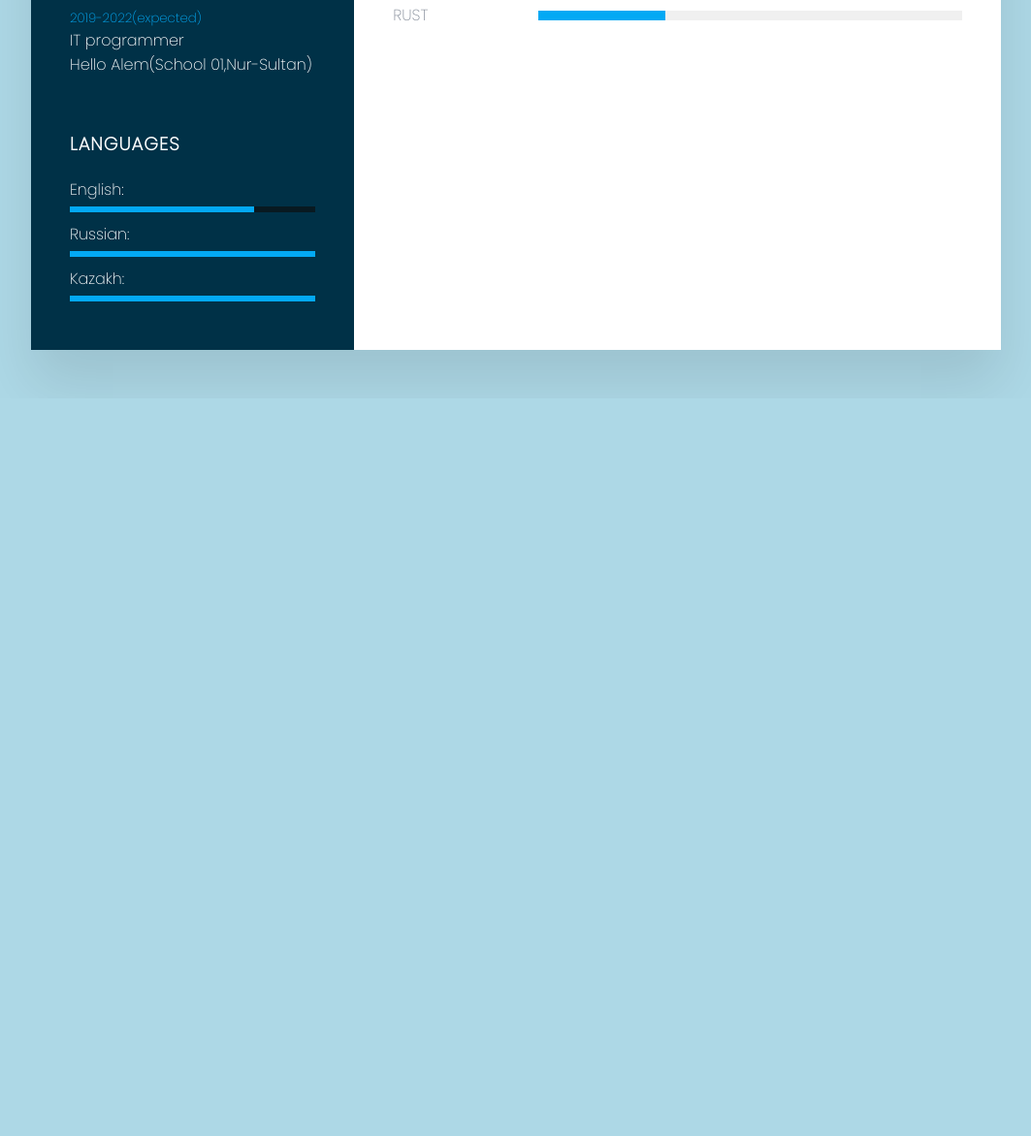
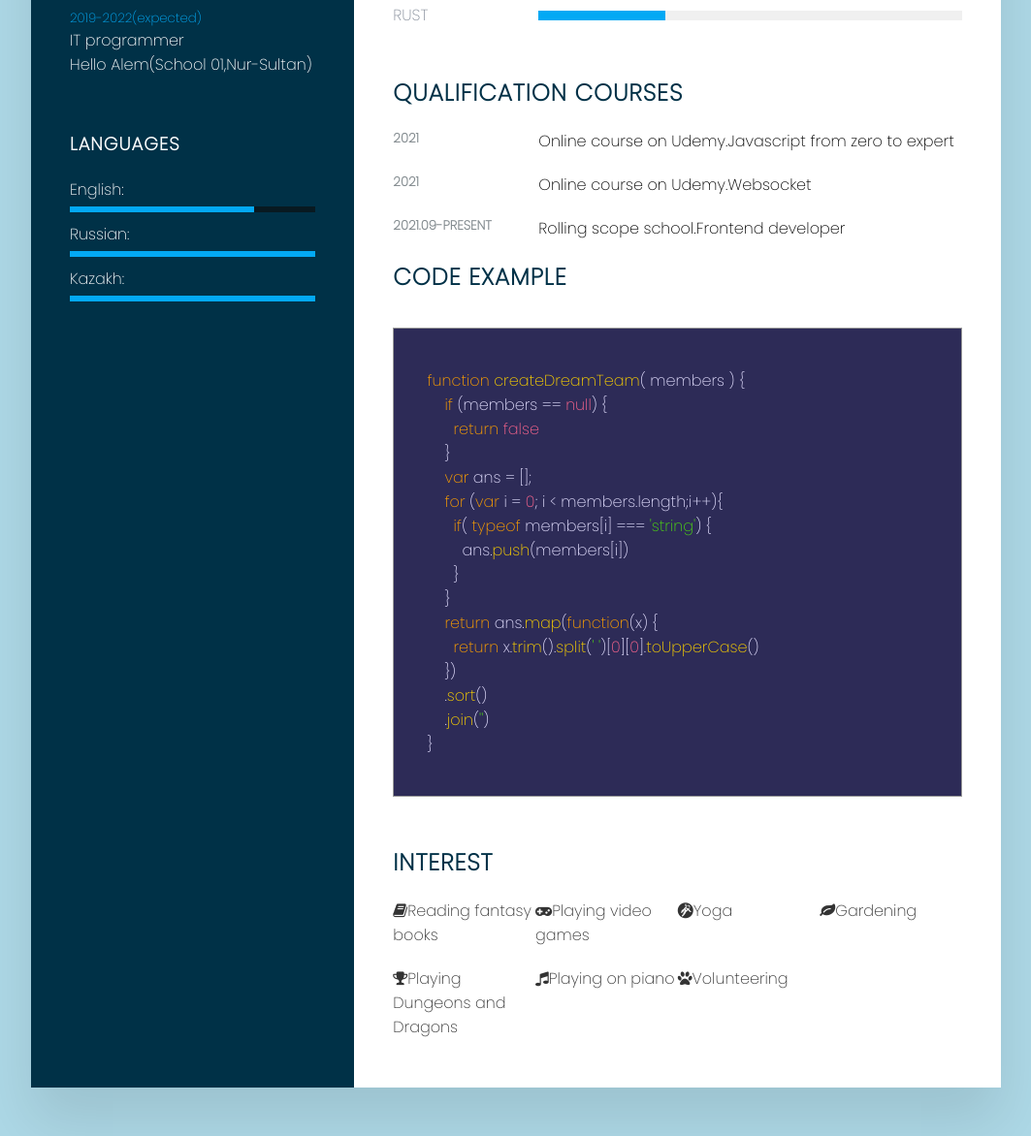
Before and after one commit to ray-bang8/rsschool-cv, a plain HTML site: page index.html in a window 1280 px wide. Shown: the part 877-2049 px from the top of the page at 97% size, without its empty margins (108-1171 px from the left). Before the commit the page ends 1288 px from the top, so only its background shows below. Drawn offline with nearby package versions, Linux system fonts and the light colour scheme.

Commit message:
feat:add code example

```diff
--- a/index.html
+++ b/index.html
@@ -5,6 +5,9 @@
         <title>CV using HTML&CSS</title>
         <link rel="stylesheet" href="https://cdnjs.cloudflare.com/ajax/libs/font-awesome/4.7.0/css/font-awesome.css" integrity="sha512-5A8nwdMOWrSz20fDsjczgUidUBR8liPYU+WymTZP1lmY9G6Oc7HlZv156XqnsgNUzTyMefFTcsFH/tnJE/+xBg==" crossorigin="anonymous" referrerpolicy="no-referrer" />
         <link rel="stylesheet" type="text/css" href="style.css">
+        <link rel="stylesheet" href="https://cdnjs.cloudflare.com/ajax/libs/highlight.js/9.15.8/styles/shades-of-purple.min.css">
+        <script src="https://cdnjs.cloudflare.com/ajax/libs/highlight.js/9.15.8/highlight.min.js"></script>
+        <script>hljs.initHighlightingOnLoad();</script>
     </head>
     <body>
         <!-- <main> -->
@@ -154,6 +157,70 @@
                             </div>
                         </div>
                     </div>
+                    <div class="qualification">
+                        <h2 class="title2">qualification courses</h2>
+                        <div class="box">
+                            <div class="course_year">
+                                <h5>2021</h5>
+                            </div>
+                            <div class="text">
+                                Online course on Udemy.Javascript from zero to expert
+                            </div>
+                        </div>
+                        <div class="box">
+                            <div class="course_year">
+                                <h5>2021</h5>
+                            </div>
+                            <div class="text">
+                                Online course on Udemy.Websocket
+                            </div>
+                        </div>
+                        <div class="box">
+                            <div class="course_year">
+                                <h5>2021.09-present</h5>
+                            </div>
+                            <div class="text">
+                                Rolling scope school.Frontend developer
+                            </div>
+                        </div>
+                    </div>
+                    <div class="code"><h2 class="title2">Code example</h2>
+                    <pre>
+                        <code>
+    function createDreamTeam( members ) {
+        if (members == null) {
+          return false
+        }
+        var ans = [];
+        for (var i = 0; i < members.length;i++){
+          if( typeof members[i] === 'string') {
+            ans.push(members[i])
+          }
+        }
+        return ans.map(function(x) {
+          return x.trim().split(' ')[0][0].toUpperCase()
+        })
+        .sort()
+        .join('')
+    }
+                        </code>
+                    </pre>
+
+                    </div>
+                    <div class="about interest">
+                        <h2 class="title2">Interest</h2>
+                        <ul>
+                            <li><i class="fa fa-book" aria-hidden="true"></i>Reading fantasy books</li>
+                            <li><i class="fa fa-gamepad" aria-hidden="true"></i>Playing video games</li>
+                            <li><i class="fa fa-grav" aria-hidden="true"></i>Yoga</li>
+                            <li><i class="fa fa-leaf" aria-hidden="true"></i>Gardening</li>
+                            <li><i class="fa fa-trophy" aria-hidden="true"></i>Playing Dungeons and Dragons</li>
+                            <li><i class="fa fa-music" aria-hidden="true"></i>Playing on piano</li>
+                            <li><i class="fa fa-paw" aria-hidden="true"></i>Volunteering</li>
+                        </ul>
+                    </div>
+
+                </div>
                 </div>
             </div>
         <!-- </main> -->
--- a/style.css
+++ b/style.css
@@ -203,3 +203,39 @@ align-items: center;
     height: 100%;
     background: #03a9f4;
 }
+.qualification .box {
+    display: flex;
+    flex-direction: row;
+    margin: 20px 0;
+}
+
+.box .course_year {
+    min-width: 150px;
+}
+.qualification .box .course_year h5{
+    text-transform: uppercase;
+    color: #848c90;
+    font-weight: 600;
+}
+pre code {
+    background-color: #eee;
+    border: 1px solid #999;
+    display: block;
+    padding: 20px;
+}
+
+.interest ul {
+    display: grid;
+    grid-template-columns: repeat(4,1fr);
+}
+
+.interest ul li {
+    list-style: none;
+    color: #333;
+    font-weight: 500;
+    margin: 10px 0;
+}
+
+.interest ul li .fa{
+    color: #;
+}
```
